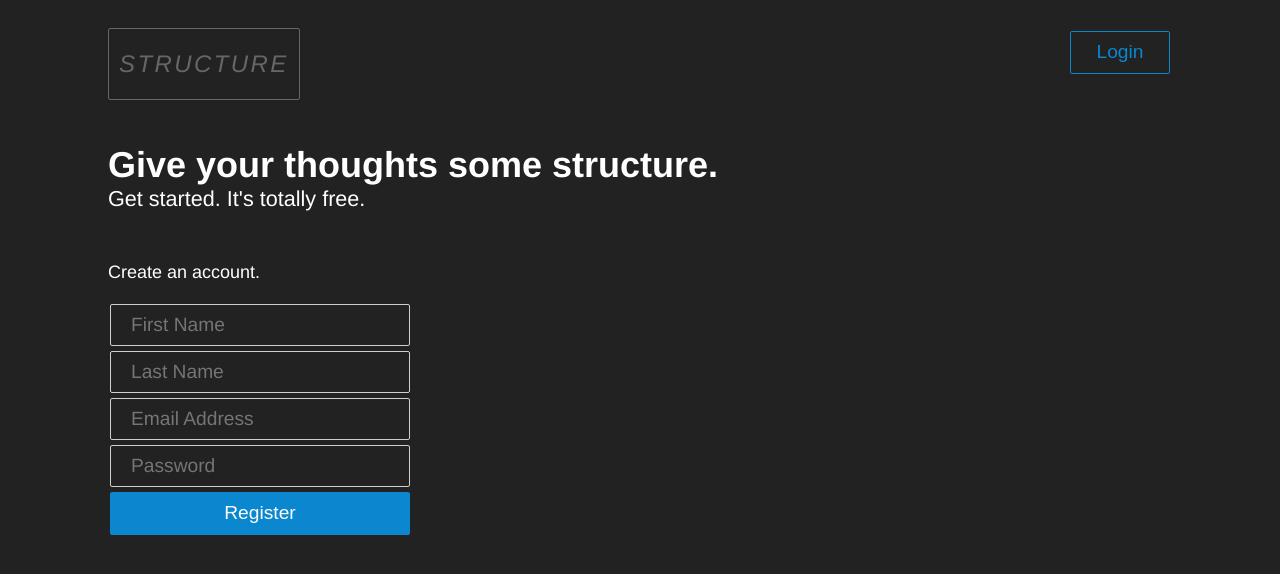
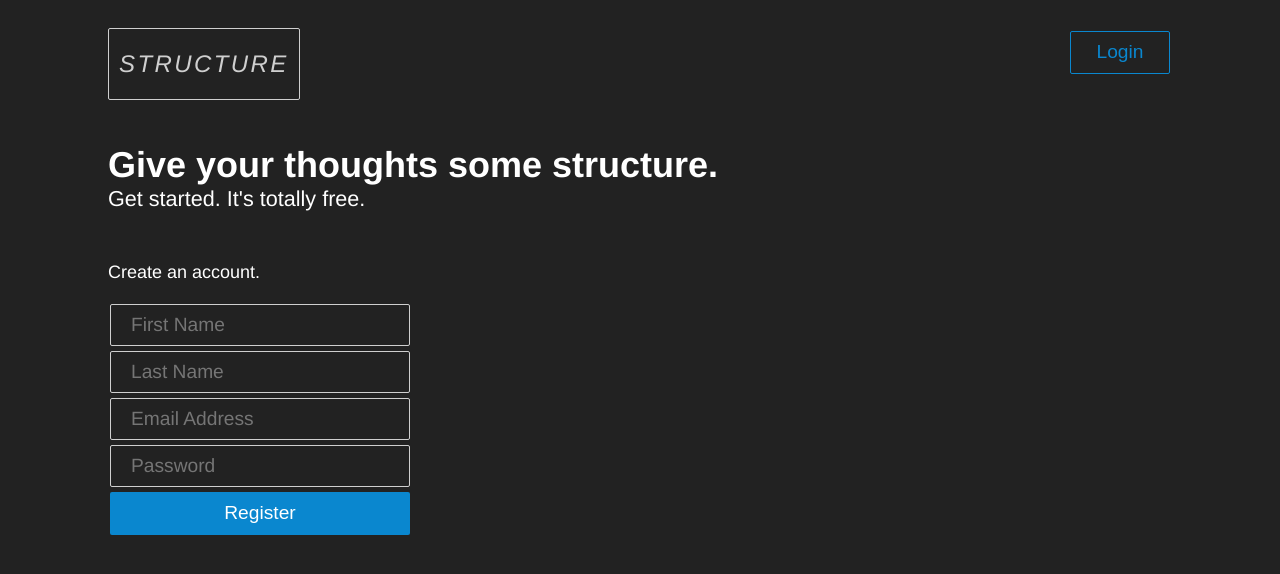
Before and after one commit to chanceramey/structure, a Vue app: page / in a window 1280 px wide. Shown: the top 574 px of the page. Built offline with nearby package versions, Linux system fonts and the light colour scheme.

Commit message:
changed controls and added show/hide

```diff
--- a/src/components/AppHeader.vue
+++ b/src/components/AppHeader.vue
@@ -98,10 +98,10 @@ li {
   font-style: italic;
   font-size: 24px;
   letter-spacing: .1em;
-  border: 1pt solid #666;
+  border: 1pt solid #CFCFCF;
   border-radius: 2px;
   padding: 10px;
-  color: #666;
+  color: #CFCFCF;
 }
 
 .logo:hover {
@@ -115,7 +115,7 @@ form {
 }
 li a {
   text-decoration: none;
-  color: #666;
+  color: #CFCFCF;
 }
 
 li a:hover {
--- a/src/components/Node.vue
+++ b/src/components/Node.vue
@@ -19,21 +19,24 @@
                   @click="toggleDescription(true)"
                   @keydown="navigate"
                   :ref="descriptionId"/>
-            </div>
                   <div class="controls">
-                <div class="controlButton" v-if="parent" v-on:click="addSibling(parent)">
-                  >
+                    <div class="controlButton" v-on:click="addChild(node)">
+                      +
                     </div>
                     <div class="controlButton" v-if="parent" v-on:click="deleteNode(parent, index)">
                       -
                     </div>
-                <div class="controlButton" v-on:click="addChild(node)">
-                    +
+                    <div class="controlButton" v-if="(parent && node.children.length)" v-on:click="showChildren = !showChildren">
+                      {{showChildren ? 'H' : 'S'}}
+                    </div>
+                    <div class="controlButton" v-if="parent" v-on:click="addSibling(parent)">
+                      >
                     </div>
                   </div>
             </div>
         </div>
-        <div class="children">
+        </div>
+        <div class="children" v-if="showChildren">
             <slot></slot>
         </div>
     </div>
@@ -73,7 +76,8 @@ export default {
       dragging: false,
       showDescription: false,
       titleId: "",
-      descriptionId: ""
+      descriptionId: "",
+      showChildren: true
     };
   },
   methods: {
@@ -176,6 +180,7 @@ textarea:focus {
   height: 150px;
   display: flex;
   flex-direction: column;
+  align-items: center;
   border-radius: 2px;
   text-align: center;
   overflow: hidden;
@@ -189,14 +194,17 @@ textarea:focus {
   flex-direction: row;
 }
 .controls {
-  width: 25px;
-  margin: 5px;
   display: flex;
-  flex-direction: column;
+  width: 100%;
+  flex-direction: row;
   align-items: center;
   justify-content: center;
+  z-index: 0;
 }
+
 .description {
+  box-sizing: border-box;
+  width: 100%;
   color: #CFCFCF;
   flex-grow: 2;
   padding: 10px;
@@ -228,6 +236,7 @@ textarea:focus {
   font-weight: bold;
   text-align: center;
   margin: 0px;
+  overflow-wrap: break-word;
 }
 .title:focus {
   box-shadow: none;
```
Lines whose indentation alone changed are shown as unchanged.
